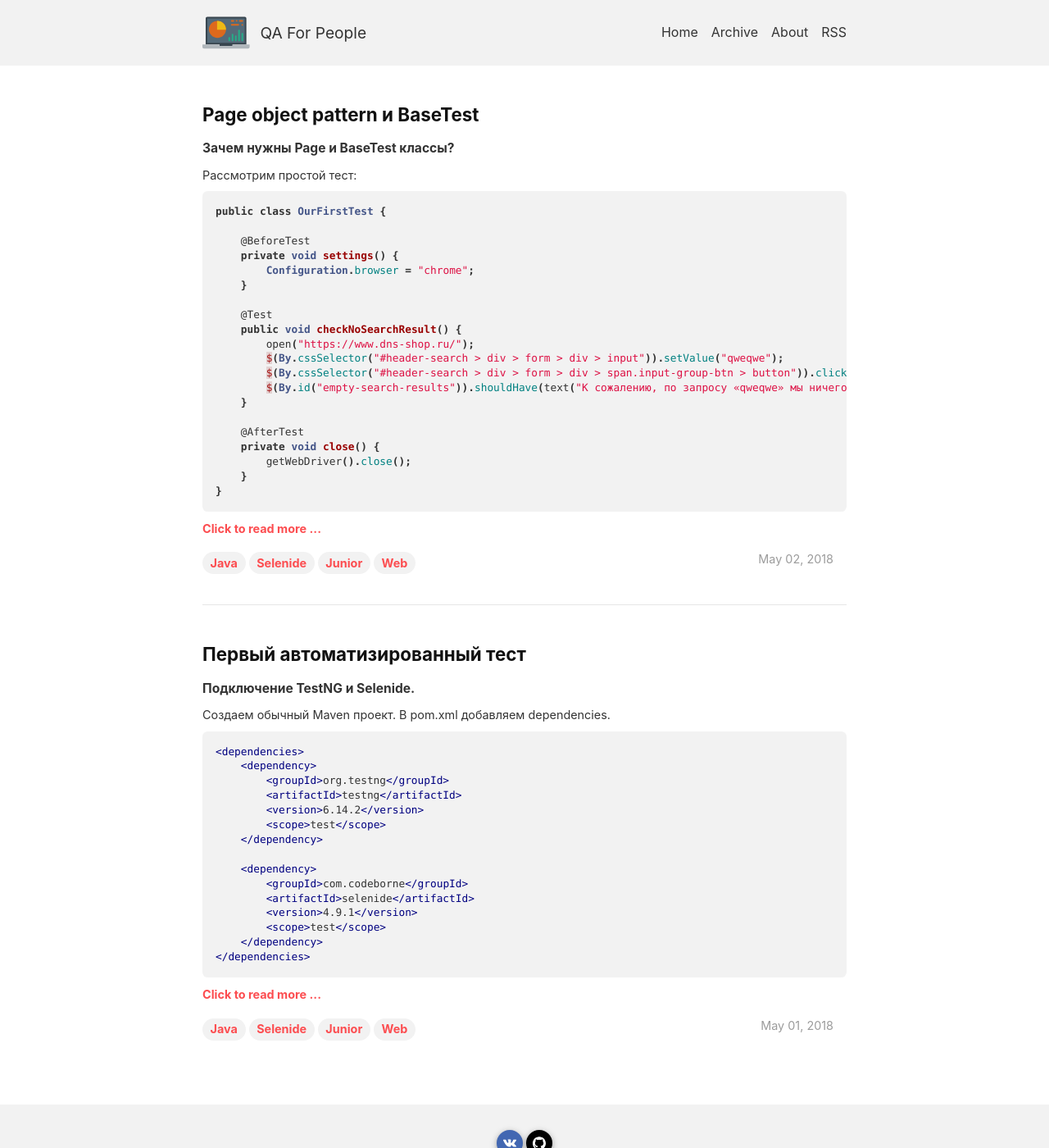
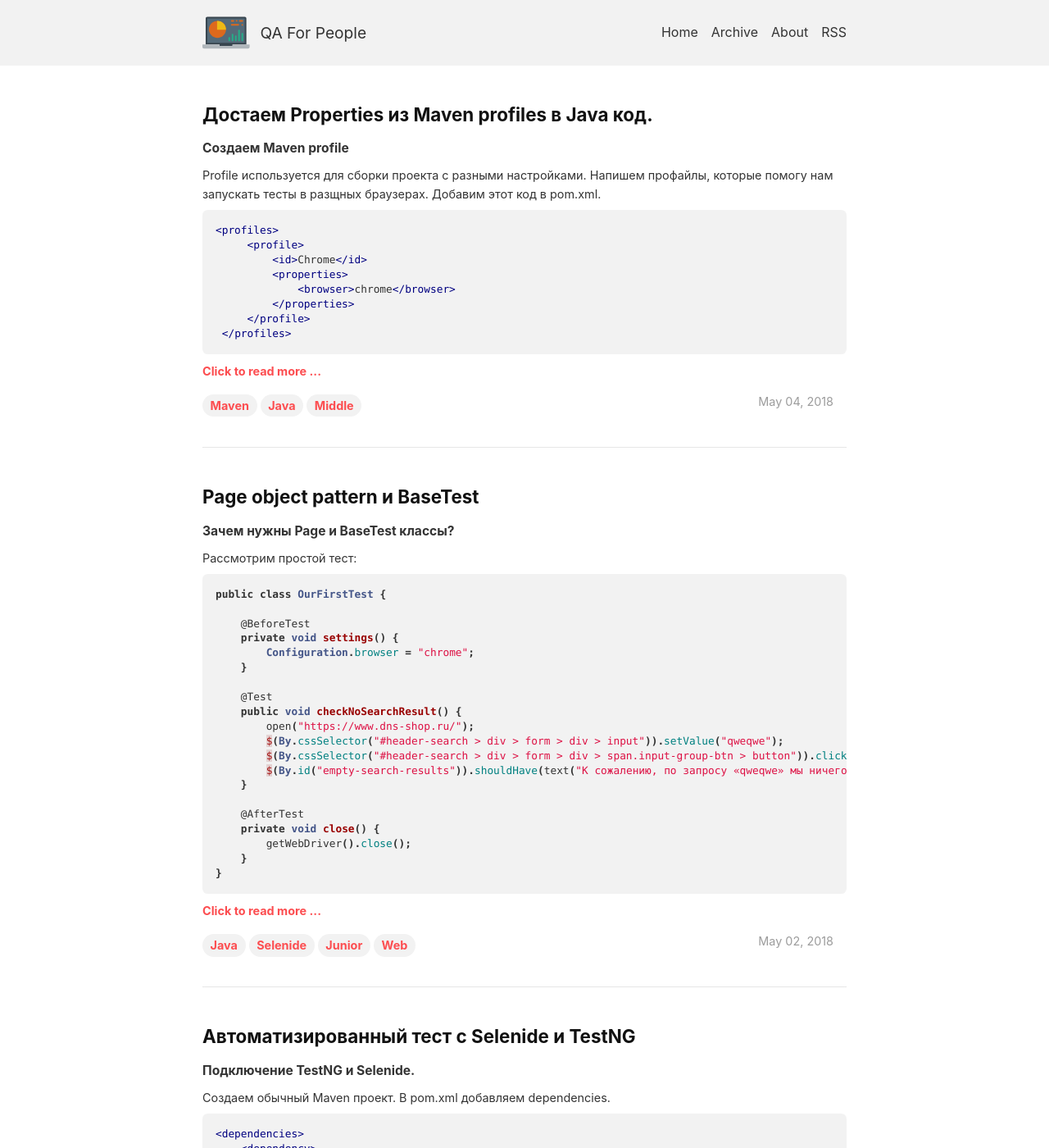
Before and after one commit to EreOo/EreOo.github.io, a Jekyll site: the page built from index.html, in a window 1280 px wide and 1400 px high. Shown: the whole window at 82% size. Built offline with Jekyll 4.4.1, drawn with Linux system fonts in a browser that asks for light colours; the list of posts is cut into pages by our own code.

Commit message:
add new article

```diff
--- /dev/null
+++ b/_posts/2018-05-4-maven-profiles.md
@@ -0,0 +1,84 @@
+---
+layout: post
+title: "Достаем Properties из Maven profiles в Java код."
+tags: Maven Java Middle
+---
+## Создаем Maven profile
+Profile используется для сборки проекта с разными настройками. Напишем профайлы, которые помогу нам запускать тесты в
+разщных браузерах. Добавим этот код в pom.xml.
+
+{% highlight XML%}
+<profiles>
+     <profile>
+         <id>Chrome</id>
+         <properties>
+             <browser>chrome</browser>
+         </properties>
+     </profile>
+ </profiles>
+{% endhighlight %}
+<!--more-->
+#### Рассмотрим профйл:
+- \<profiles\> - между этими тегами будут храниться все наши профайлы.
+- \<profile\> - сам профайл.
+- \<id\> - имя профайла.
+- \<properties\> - значения которые хранит профайл.
+- \<browser\> - наше значенгие, которое мы сами создаем.
+
+На примере этого профайла можно создать для других браузеров: IE, FireFox, Opera и т.д
+
+### Maven plugin
+
+{% highlight XML%}
+<!--Plugin set custom properties-->
+    <build>
+        <plugins>
+            <plugin>
+                <groupId>org.apache.maven.plugins</groupId>
+                <artifactId>maven-surefire-plugin</artifactId>
+                <version>2.16</version>
+                <configuration>
+                    <systemPropertyVariables>
+                        <browser>${browser}</browser>
+                        <buildDirectory>${project.build.directory}</buildDirectory>
+                    </systemPropertyVariables>
+                </configuration>
+            </plugin>
+        </plugins>
+    </build>
+{% endhighlight %}
+
+Этот плагин поможет вытащить значение properties из профайла в Java код.
+
+  \<browser\>${browser}\</browser\>
+  <br> Эта строчка позволит обратиться из кода к данному значению.
+  {:.info}
+
+## Get properties from pom.xml
+{% highlight Java%}
+private void selectBrowser() {
+    Configuration.browser = System.getProperty("browser");
+}
+{% endhighlight %}
+Рассмотрим код:
+- System.getProperty("browser"); - вернет нам chrome.
+
+Теперь есть только один метод, вместо selectChrome, selectIE и т.д, который выбирает браузер в зависимости от maven profile.
+
+
+### Default properties.
+Если не выбрать ни один из профилей, тесты не запустятся, так как не получится создать WebDriver.
+
+Решение:
+{% highlight XML%}
+<!--Default properties-->
+<properties>
+    <browser>firefox</browser>
+</properties>
+{% endhighlight %}
+Теперь если не будет выбран ни один профайл, тесты запустятся на FireFox.
+
+Исходный код можно найти тут: [GitHub project: WEB-QA.][TEASY]
+{:.info}
+
+[TEASY]:https://github.com/EreOo/WEB-QA "WEB-QA project"
```
Also changed, not shown: _posts/2018-05-1-first-test.md (+4 -4 lines).
